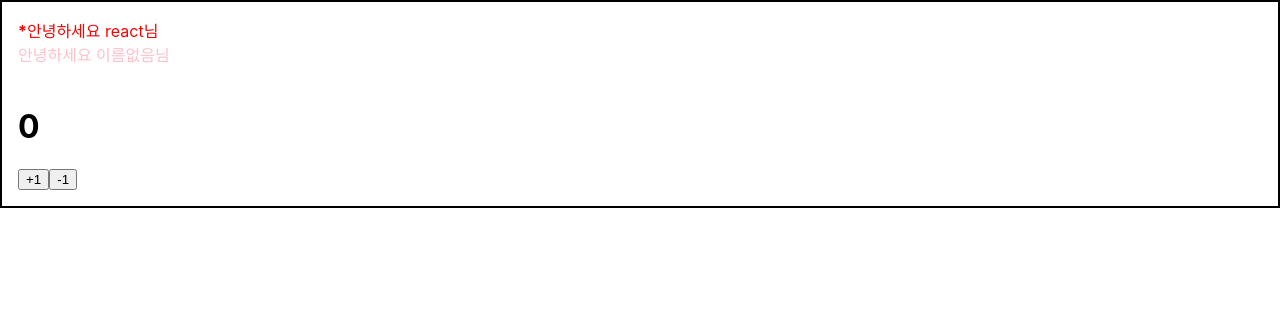
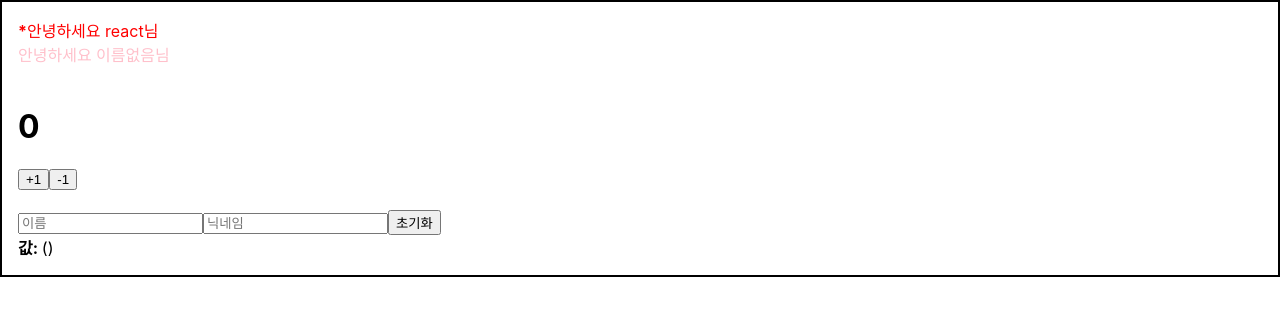
Before and after one commit to MorrisHong/React-practice, a React (Create React App) app in the folder velopert/begin-react/: page / in a window 1280 px wide. Shown: the top 316 px of the page. Built offline with nearby package versions, Linux system fonts and the light colour scheme.

Commit message:
여러개의 input 상태 관리

```diff
--- a/velopert/begin-react/src/App.js
+++ b/velopert/begin-react/src/App.js
@@ -3,6 +3,7 @@
 import './App.css';
 import Wrapper from "./Wrapper";
 import Counter from "./Counter";
+import InputSample from "./InputSample";
 
 function App() {
 	return (
@@ -11,6 +12,8 @@
 			<Hello color='pink'/>
 			<br/>
 			<Counter/>
+			<br/>
+			<InputSample/>
 		</Wrapper>
 	)
 }
--- /dev/null
+++ b/velopert/begin-react/src/InputSample.js
@@ -0,0 +1,38 @@
+import React, {useState} from "react";
+
+
+function InputSample() {
+	const [inputs, setInputs] = useState({
+		name: '',
+		nickname: '',
+	})
+
+	const {name, nickname} = inputs;
+
+	const onChange = (e) => {
+		const {value, name} = e.target;
+		setInputs({
+			...inputs,
+			[name]: value,
+		})
+	}
+	const onReset = () => {
+		setInputs({
+			name: '',
+			nickname: '',
+		})
+	}
+	return (
+		<div>
+			<input name="name" placeholder="이름" onChange={onChange} value={name}/>
+			<input name="nickname" placeholder="닉네임" onChange={onChange} value={nickname}/>
+			<button onClick={onReset}>초기화</button>
+			<div>
+				<b>값: </b>
+				{name} ({nickname})
+			</div>
+		</div>
+	)
+}
+
+export default InputSample;
```
